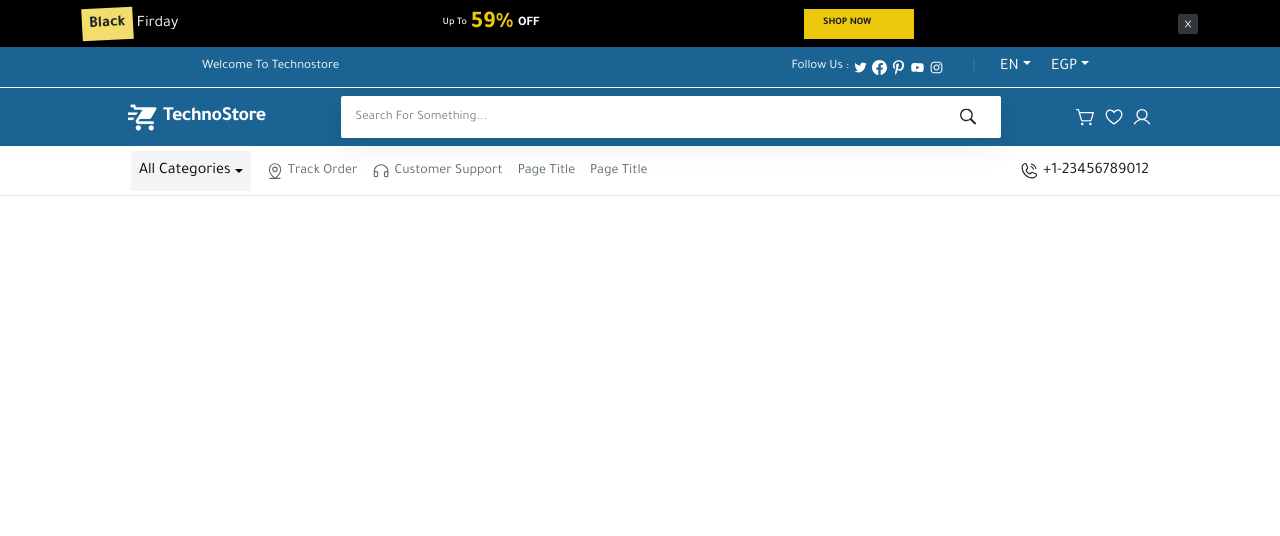
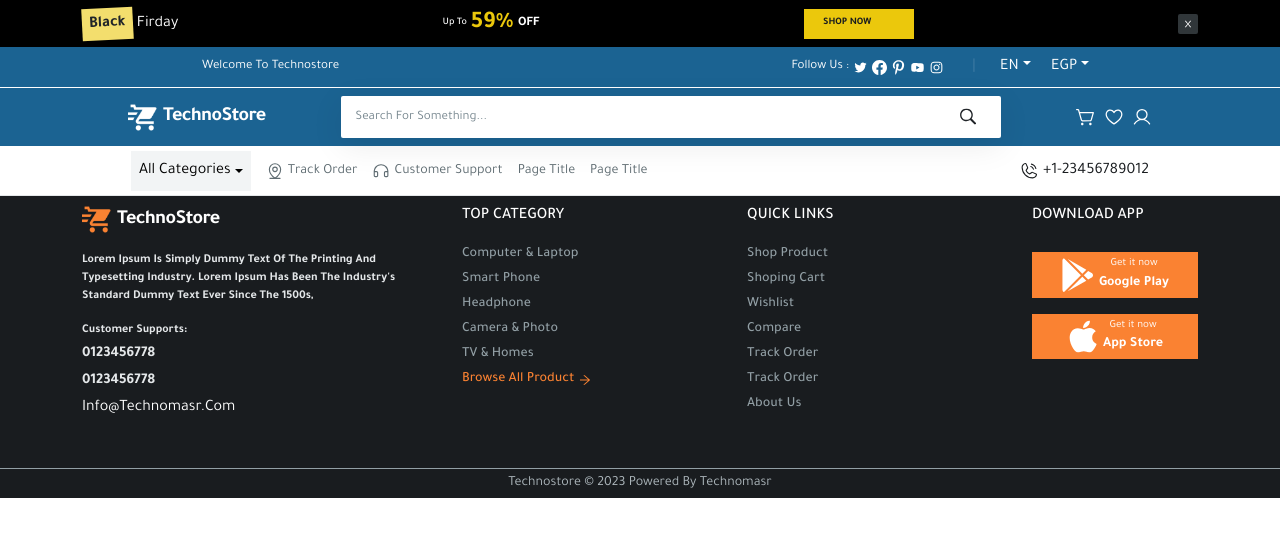
Before and after one commit to magedElshafey/technostore, a React (Create React App) app: page / in a window 1280 px wide. Shown: the top 536 px of the page. Built offline with nearby package versions, Linux system fonts and the light colour scheme; some icons are missing.

Commit message:
create a footer

```diff
--- a/src/App.js
+++ b/src/App.js
@@ -6,10 +6,14 @@ import {
   Routes,
   useLocation,
 } from "react-router-dom";
+// data
+import { categoriesFooter, linksFooter } from "./data/data";
+// shared layout
 import OfferHeader from "./components/layout/offerHeader/OfferHeader";
 import SettingsHeader from "./components/layout/settingsHeader/SettingsHeader";
 import MainHeader from "./components/layout/mainHeader/MainHeader";
 import CategoriesHeader from "./components/layout/categoriesHeader/CategoriesHeader";
+import Footer from "./components/layout/footer/Footer";
 const App = () => {
   // handle scroll to top after page change
   function ScrollToTopAfterChangePage() {
@@ -27,6 +31,7 @@ const App = () => {
       <SettingsHeader />
       <MainHeader />
       <CategoriesHeader />
+      <Footer categories={categoriesFooter} link={linksFooter} />
     </Router>
   );
 };
--- /dev/null
+++ b/src/components/layout/footer/Footer.jsx
@@ -0,0 +1,145 @@
+import React from "react";
+// style
+import style from "./footer.module.css";
+// logo
+import logo from "../../../assets/orange.png";
+import { Link } from "react-router-dom";
+// icons
+import { AiOutlineArrowRight } from "react-icons/ai";
+const Footer = ({ categories, link }) => {
+  return (
+    <div className={`pt-2 ${style.mainDiv}`}>
+      <div className="container">
+        <div className="row mb-5">
+          <div className="col-6 mb-3 mb-md-0 col-md-4">
+            {/*logo container*/}
+            <div className="d-flex align-items-center gap-1 text-white mb-3">
+              <img alt="logo/img" src={logo} className={style.logo} />
+              <p className={`m-0 p-0 text-white fw-bolder ${style.tecno}`}>
+                TechnoStore
+              </p>
+            </div>
+            <p className={`m-0 p-0 ${style.text} mb-3`}>
+              Lorem Ipsum is simply dummy text of the printing and typesetting
+              industry. Lorem Ipsum has been the industry's standard dummy text
+              ever since the 1500s,
+            </p>
+            <p className={`m-0 p-0 ${style.text} mb-1`}>Customer Supports:</p>
+            <p className={`m-0 p-0 ${style.bigText} mb-1`}>0123456778</p>
+            <p className={`m-0 p-0 ${style.bigText} mb-1`}>0123456778</p>
+            <p className="m-0 p-0 text-white">info@technomasr.com</p>
+          </div>
+          <div className="col-6 mb-3 mb-md-0 col-md-3">
+            <p className={`m-0 p-0 mb-3 ${style.title}`}>{categories.title}</p>
+            {categories.details.map((item, index) => (
+              <Link
+                key={index}
+                className={`d-block ${style.link} mb-1`}
+                to={item.path}
+              >
+                {item.title}
+              </Link>
+            ))}
+            <Link
+              to="/"
+              className={`d-flex align-items-center  gap-1  ${style.browse}`}
+            >
+              <span className="m-0 p-0">Browse All Product</span>
+              <AiOutlineArrowRight />
+            </Link>
+          </div>
+          <div className="col-6 mb-3 mb-md-0 col-md-3">
+            <p className={`m-0 p-0 mb-3 ${style.title}`}>{link.title}</p>
+            {link.details.map((item, index) => (
+              <Link
+                key={index}
+                className={`d-block ${style.link} mb-1`}
+                to={item.path}
+              >
+                {item.title}
+              </Link>
+            ))}
+          </div>
+          <div className="col-6 col-md-2 text-white">
+            <p className={`m-0 p-0 mb-4 ${style.title}`}>Download APp</p>
+            <button
+              className={`mb-3 p-1 d-flex gap-1 align-items-center justify-content-center ${style.btn}`}
+            >
+              <svg
+                xmlns="http://www.w3.org/2000/svg"
+                width="34"
+                height="35"
+                viewBox="0 0 32 33"
+                fill="none"
+              >
+                <g clip-path="url(#clip0_29_204)">
+                  <path
+                    d="M20.087 15.8129L6.29177 1.9793L23.8438 12.0561L20.087 15.8129ZM2.69017 1.1665C1.87737 1.5921 1.33337 2.3665 1.33337 3.3745V30.9585C1.33337 31.9665 1.87737 32.7409 2.69017 33.1665L18.7334 17.1633L2.69017 1.1665ZM29.271 15.2689L25.5894 13.1377L21.4822 17.1697L25.5894 21.2017L29.3462 19.0705C30.471 18.1761 30.471 16.1633 29.271 15.2689ZM6.29177 32.3601L23.8438 22.2833L20.087 18.5265L6.29177 32.3601Z"
+                    fill="white"
+                  />
+                </g>
+                <defs>
+                  <clipPath id="clip0_29_204">
+                    <rect
+                      width="34"
+                      height="34"
+                      fill="white"
+                      transform="translate(0 0.5)"
+                    />
+                  </clipPath>
+                </defs>
+              </svg>
+              <div>
+                <p className={`m-0 p-0  text-white ${style.app}`}>Get it now</p>
+                <p className={`m-0 p-0 text-white ${style.app2}`}>
+                  Google Play
+                </p>
+              </div>
+            </button>
+            <button
+              className={`mb-3 p-1 d-flex gap-1 align-items-center justify-content-center ${style.btn}`}
+            >
+              <svg
+                xmlns="http://www.w3.org/2000/svg"
+                width="32"
+                height="33"
+                viewBox="0 0 32 33"
+                fill="none"
+              >
+                <g clip-path="url(#clip0_29_211)">
+                  <path
+                    d="M29.056 25.438C28.5893 26.5249 28.013 27.5614 27.336 28.5313C26.4306 29.8213 25.69 30.714 25.1193 31.21C24.2346 32.0233 23.286 32.4407 22.2706 32.464C21.542 32.464 20.6633 32.2567 19.64 31.836C18.6133 31.4173 17.67 31.2093 16.8073 31.2093C15.9026 31.2093 14.9326 31.4173 13.8946 31.836C12.8553 32.2567 12.018 32.476 11.378 32.4973C10.4046 32.5393 9.43396 32.1107 8.46463 31.21C7.84663 30.67 7.07396 29.746 6.14729 28.4367C5.15329 27.038 4.33596 25.4167 3.69596 23.5673C3.01063 21.5707 2.66663 19.6367 2.66663 17.7647C2.66663 15.62 3.12996 13.7707 4.05796 12.2207C4.78796 10.9753 5.75796 9.994 6.97263 9.27267C8.16428 8.55956 9.52398 8.17581 10.9126 8.16067C11.686 8.16067 12.7 8.4 13.9606 8.87C15.2173 9.34133 16.024 9.58067 16.378 9.58067C16.642 9.58067 17.5386 9.30067 19.058 8.74333C20.4953 8.226 21.708 8.012 22.7013 8.09667C25.394 8.314 27.4166 9.37533 28.7613 11.2873C26.354 12.746 25.1626 14.7893 25.1866 17.4107C25.208 19.4527 25.9486 21.152 27.4046 22.5007C28.0646 23.1273 28.8013 23.6113 29.6206 23.9547C29.4488 24.4552 29.2605 24.9499 29.056 25.438ZM22.8813 1.14067C22.8813 2.74067 22.2966 4.23533 21.1313 5.618C19.7246 7.26267 18.024 8.21267 16.1793 8.06267C16.1545 7.86139 16.142 7.65879 16.142 7.456C16.142 5.92 16.8106 4.276 17.9986 2.93133C18.592 2.25067 19.3453 1.68467 20.26 1.23333C21.1733 0.788667 22.036 0.542667 22.848 0.5C22.8713 0.714 22.8813 0.928 22.8813 1.14V1.14067Z"
+                    fill="white"
+                  />
+                </g>
+                <defs>
+                  <clipPath id="clip0_29_211">
+                    <rect
+                      width="32"
+                      height="32"
+                      fill="white"
+                      transform="translate(0 0.5)"
+                    />
+                  </clipPath>
+                </defs>
+              </svg>
+              <div>
+                <p className={`m-0 p-0  text-white ${style.app}`}>Get it now</p>
+                <p className={`m-0 p-0 text-white ${style.app2}`}>App Store</p>
+              </div>
+            </button>
+          </div>
+        </div>
+      </div>
+      <div className={`${style.copyRight}`}>
+        <div className="d-flex align-items-center justify-content-center">
+          <p className={`m-0 p-0 ${style.copyrightText}`}>
+            Technostore © 2023 powered by Technomasr
+          </p>
+        </div>
+      </div>
+    </div>
+  );
+};
+
+export default Footer;
--- /dev/null
+++ b/src/components/layout/footer/footer.module.css
@@ -0,0 +1,82 @@
+.mainDiv {
+  width: 100vw;
+  background-color: var(--darkColor);
+}
+.logo {
+  width: 31px;
+  height: 31px;
+  object-fit: cover;
+}
+.tecno {
+  font-size: 20px;
+  font-weight: 400;
+  letter-spacing: -0.64px;
+}
+.text,
+.bigText {
+  color: #e4e7e9;
+
+  font-weight: 700;
+}
+.text {
+  font-size: 12px;
+}
+.bigText {
+  font-size: 15px;
+}
+.title {
+  color: white;
+  font-weight: 500;
+  text-transform: uppercase;
+}
+.link {
+  color: #929fa5;
+  font-size: 14px;
+  font-weight: 500;
+  transition: 0.3s;
+  -webkit-transition: 0.3s;
+  -moz-transition: 0.3s;
+  -ms-transition: 0.3s;
+  -o-transition: 0.3s;
+}
+.link:hover {
+  color: var(--buttonColor);
+  transform: translateX(5px);
+  -webkit-transform: translateX(5px);
+  -moz-transform: translateX(5px);
+  -ms-transform: translateX(5px);
+  -o-transform: translateX(5px);
+}
+.btn {
+  border: none;
+  width: 100% !important;
+  background-color: var(--buttonColor);
+}
+.app {
+  color: #fff;
+  font-size: 11px;
+  font-weight: 400;
+}
+.app2 {
+  color: #fff;
+  font-size: 14px;
+  font-weight: 600;
+}
+.copyRight {
+  border-top: 1px solid #929fa5;
+  display: flex;
+  align-items: center;
+  justify-content: center;
+  height: 30px;
+}
+.copyrightText {
+  color: #adb7bc;
+  text-align: center;
+  font-size: 14px;
+  font-weight: 400;
+}
+.browse {
+  color: var(--buttonColor);
+  font-size: 14px;
+  font-weight: 500;
+}
--- /dev/null
+++ b/src/data/data.js
@@ -0,0 +1,58 @@
+export const categoriesFooter = {
+  title: "Top Category",
+  details: [
+    {
+      title: "Computer & Laptop",
+      path: "/",
+    },
+    {
+      title: "Smart Phone",
+      path: "/",
+    },
+    {
+      title: "Headphone",
+      path: "/",
+    },
+    {
+      title: "Camera & Photo",
+      path: "/",
+    },
+    {
+      title: "TV & Homes",
+      path: "/",
+    },
+  ],
+};
+export const linksFooter = {
+  title: "Quick links",
+  details: [
+    {
+      title: "Shop Product",
+      path: "/",
+    },
+    {
+      title: "Shoping Cart",
+      path: "/",
+    },
+    {
+      title: "Wishlist",
+      path: "/",
+    },
+    {
+      title: "Compare",
+      path: "/",
+    },
+    {
+      title: "Track Order",
+      path: "/",
+    },
+    {
+      title: "Track Order",
+      path: "/",
+    },
+    {
+      title: "About Us",
+      path: "/",
+    },
+  ],
+};
```
Also changed, not shown: src/assets/orange.png (added).
